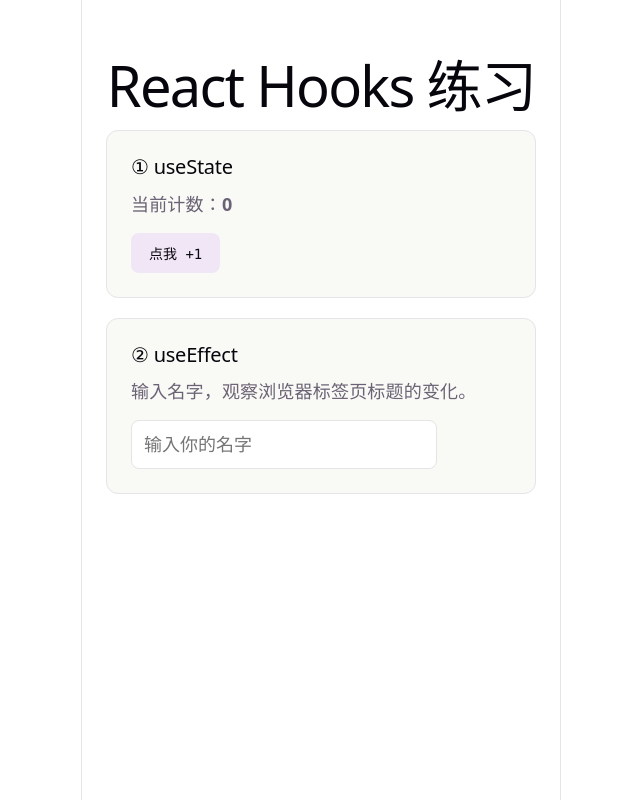
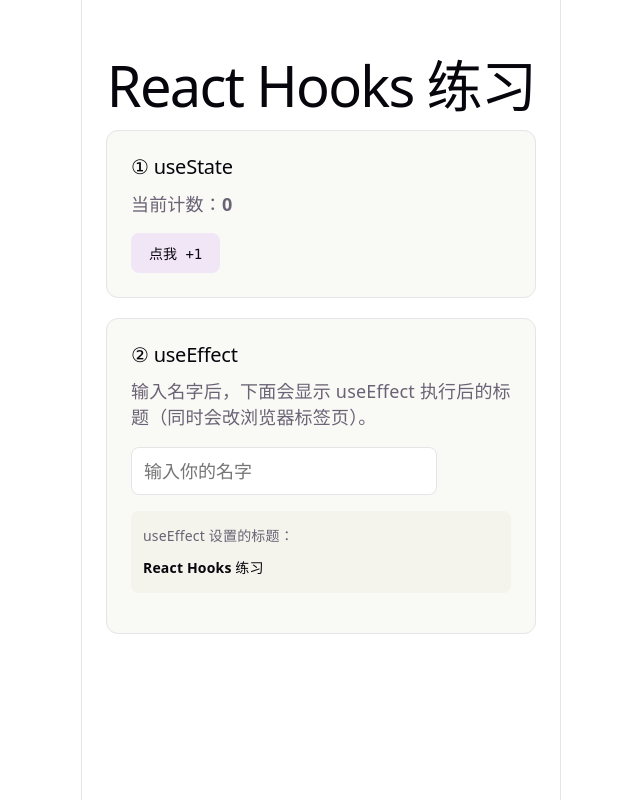
Before and after one commit to guoliangchen200171/reactpractice, a React (Vite) app: page / in a window 1280 px wide. Shown: the whole page, without its empty margins (319-959 px from the left). Built offline with nearby package versions, Linux system fonts and the light colour scheme.

Commit message:
useeffect修改

```diff
--- a/src/App.css
+++ b/src/App.css
@@ -55,3 +55,17 @@
 .demo input:focus {
   outline: 2px solid var(--accent-border);
 }
+
+.effect-result {
+  margin-top: 16px;
+  padding: 12px;
+  border-radius: 8px;
+  background: var(--code-bg);
+  font-size: 14px;
+}
+
+.effect-result strong {
+  display: block;
+  margin-top: 6px;
+  color: var(--text-h);
+}
--- a/src/components/UseEffectDemo.jsx
+++ b/src/components/UseEffectDemo.jsx
@@ -3,21 +3,29 @@ import { useState, useEffect } from 'react'
 // useEffect：在渲染之后执行副作用（改标题、请求接口、定时器等）
 function UseEffectDemo() {
   const [name, setName] = useState('')
+  // 页面上显示 effect 的结果，避免只改标签页标题看不出来
+  const [titleFromEffect, setTitleFromEffect] = useState('')
 
   useEffect(() => {
-    document.title = name ? `你好，${name}` : 'React Hooks 练习'
-  }, [name]) // 依赖 name：只有 name 变化时才再执行
+    const nextTitle = name ? `你好，${name}` : 'React Hooks 练习'
+    document.title = nextTitle
+    setTitleFromEffect(nextTitle)
+  }, [name])
 
   return (
     <section className="demo">
       <h2>② useEffect</h2>
-      <p>输入名字，观察浏览器标签页标题的变化。</p>
+      <p>输入名字后，下面会显示 useEffect 执行后的标题（同时会改浏览器标签页）。</p>
       <input
         type="text"
         placeholder="输入你的名字"
         value={name}
         onChange={(e) => setName(e.target.value)}
       />
+      <p className="effect-result">
+        useEffect 设置的标题：
+        <strong>{titleFromEffect || '（等待首次执行…）'}</strong>
+      </p>
     </section>
   )
 }
```
